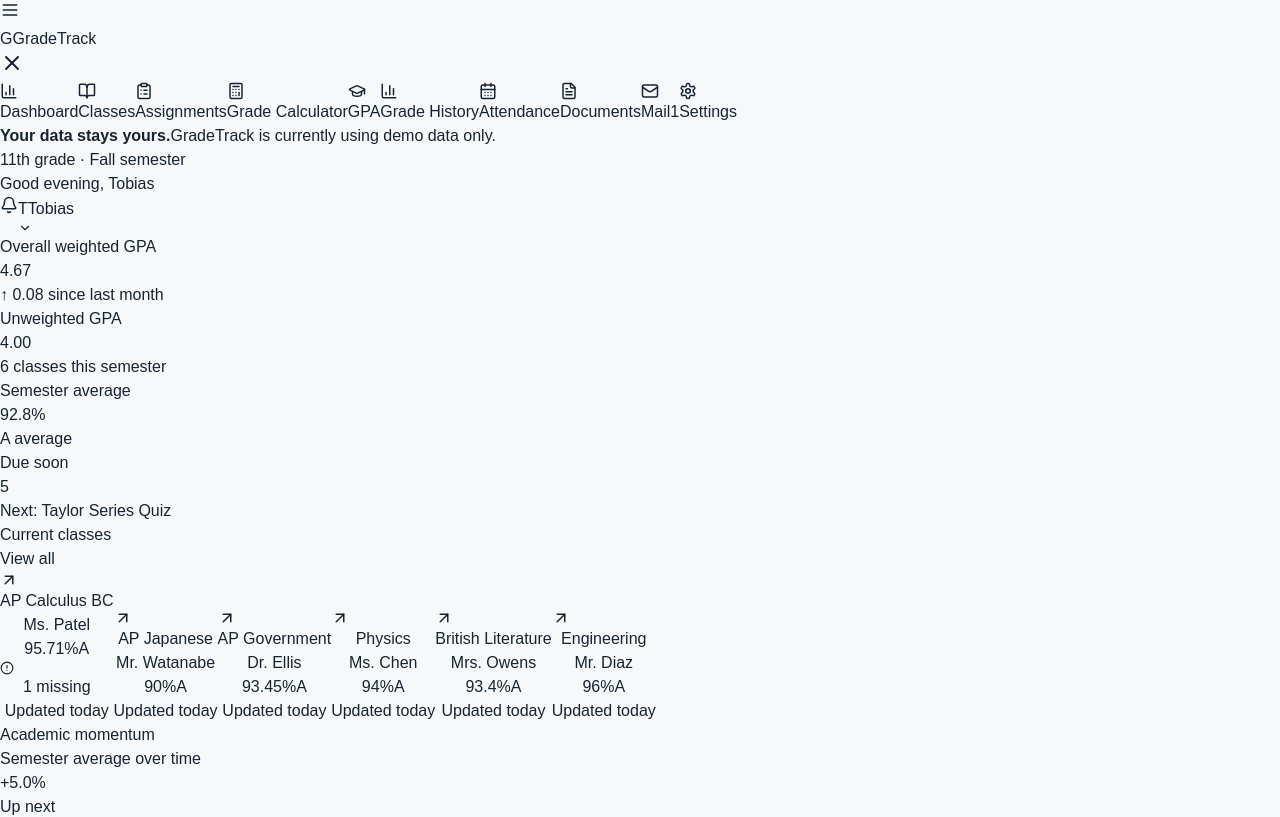
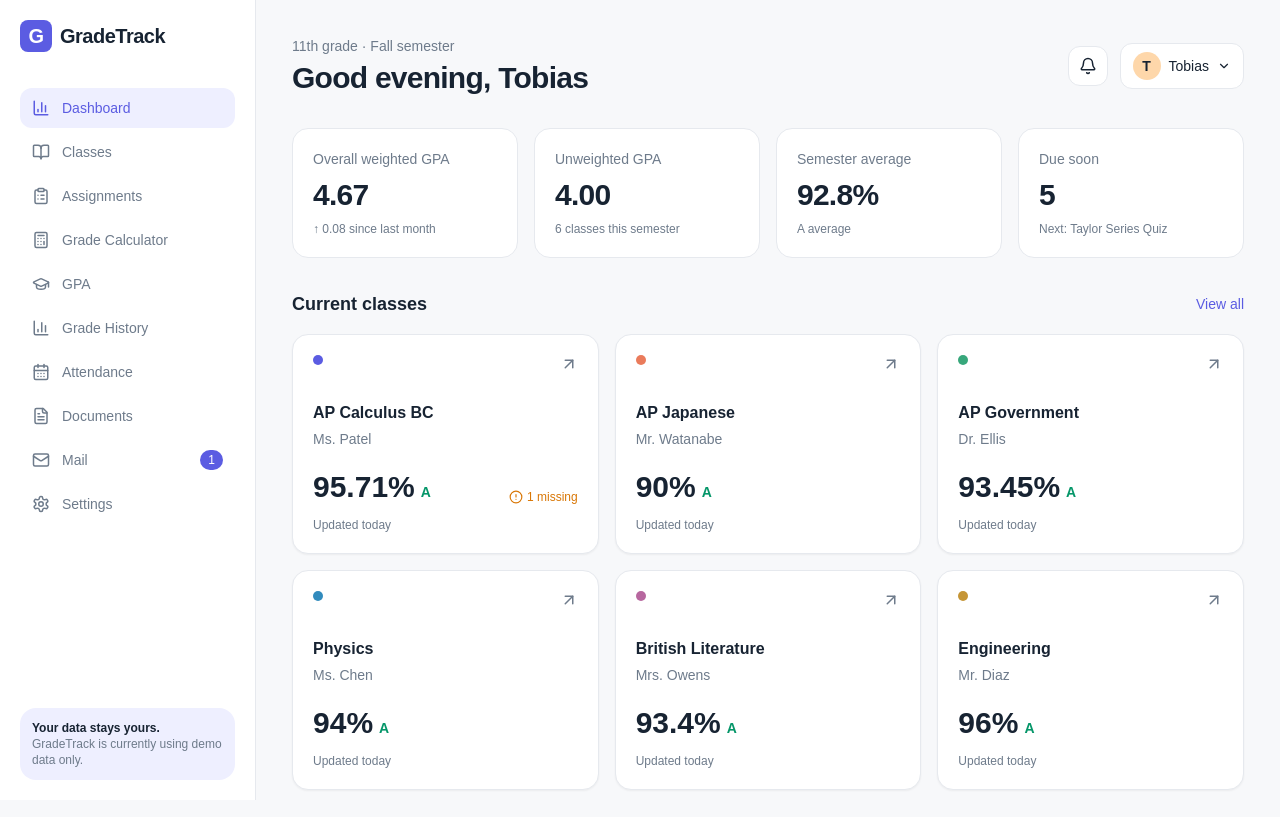
Before and after one commit to atharvaiyer9-dot/grade-seeker, a Next.js app: page / in a window 1280 px wide. Shown: the top 817 px of the page. Built offline with nearby package versions, Linux system fonts and the light colour scheme.

Commit message:
Fix production styles

```diff
--- /dev/null
+++ b/tailwind.config.ts
@@ -0,0 +1,13 @@
+import type { Config } from "tailwindcss";
+
+const config: Config = {
+  content: [
+    "./app/**/*.{js,ts,jsx,tsx,mdx}",
+    "./components/**/*.{js,ts,jsx,tsx,mdx}",
+    "./pages/**/*.{js,ts,jsx,tsx,mdx}",
+  ],
+  theme: { extend: {} },
+  plugins: [],
+};
+
+export default config;
```
